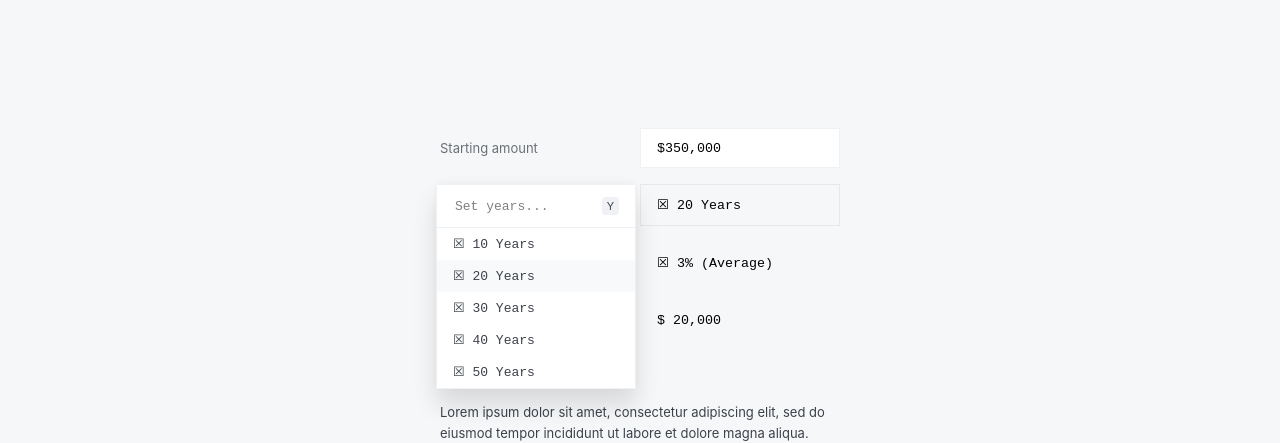
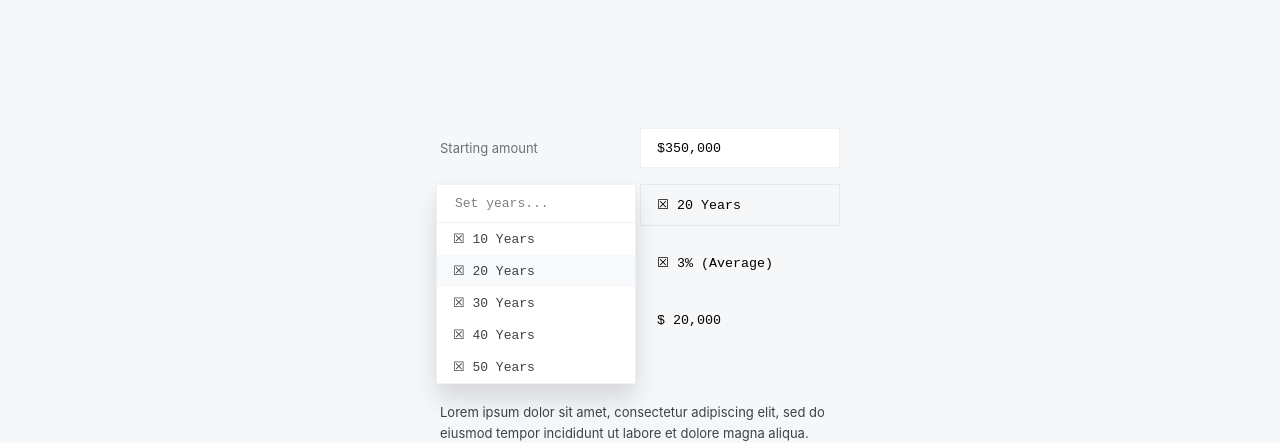
Before and after one commit to moeamaya/choice, a Next.js app: page / in a window 1280 px wide. Both pictures are taken after a click on the button "☒ 20 Years". Shown: the top 443 px of the page. Built offline with nearby package versions, Linux system fonts and the light colour scheme.

Commit message:
Refactor popover

```diff
--- /dev/null
+++ b/components/Breakpoint.tsx
@@ -0,0 +1,3 @@
+import { createBreakpoint } from 'react-use';
+
+export const useBreakpoint = createBreakpoint();
--- a/components/Choice/List.tsx
+++ b/components/Choice/List.tsx
@@ -1,5 +1,6 @@
-import { components, InputProps } from 'react-select';
+import { components } from 'react-select';
 import CreatableSelect from 'react-select/creatable';
+
 import { OptionType } from './Options';
 import { styled } from '@stitches/react';
 
@@ -79,6 +80,7 @@ const ShortcutIcon = (props: any) => {
     minWidth: `17px`,
   });
 
+  return null;
   return (
     <components.DropdownIndicator {...props}>
       <StyledShortcut>{shortcut}</StyledShortcut>
--- /dev/null
+++ b/components/Choice/Options/OptionsPopover.tsx
@@ -0,0 +1,69 @@
+import * as Popover from '@radix-ui/react-popover';
+import { styled, keyframes } from '@stitches/react';
+import { OptionType } from '.';
+import List from '../List';
+import { triggerStyle } from './styles';
+
+type Props = {
+  options: OptionType[];
+  option: OptionType;
+  setOption: (option: OptionType) => void;
+  open: boolean;
+  setOpen: (open: boolean) => void;
+  placeholder: string;
+  shortcut: string;
+};
+
+const scaleIn = keyframes({
+  '0%': { opacity: 0, transform: 'scale(0.85)' },
+  '100%': { opacity: 1, transform: 'scale(1)' },
+});
+
+const PopoverStyledContent = styled(Popover.Content, {
+  transformOrigin: 'var(--radix-popover-content-transform-origin)',
+  animation: `${scaleIn} 0.1s ease-out`,
+  border: `1px solid #EFF1F4`,
+  borderRadius: `2px`,
+  fontFamily: `monospace`,
+  width: `200px`,
+  boxShadow: `0px 16px 24px 0px hsla(222, 63%, 3%, 0.12), 0px -2px 8px 0px hsla(222, 63%, 3%, 0.04)`,
+});
+
+const PopoverStyledTrigger = styled(Popover.Trigger, triggerStyle);
+
+const OptionsPopover = ({
+  open,
+  setOpen,
+  options,
+  option,
+  setOption,
+  placeholder,
+  shortcut,
+}: Props) => {
+  return (
+    <Popover.Root open={open} onOpenChange={setOpen}>
+      <PopoverStyledTrigger className={open ? 'active' : ''}>
+        {option.label}
+      </PopoverStyledTrigger>
+      <PopoverStyledContent
+        align="start"
+        side="left"
+        sideOffset={4}
+        onEscapeKeyDown={() => setOpen(false)}
+      >
+        <List
+          options={options}
+          defaultValue={option}
+          placeholder={placeholder}
+          shortcut={shortcut}
+          onSelect={(option: OptionType) => {
+            setOption(option);
+            setOpen(false);
+          }}
+        />
+      </PopoverStyledContent>
+    </Popover.Root>
+  );
+};
+
+export default OptionsPopover;
--- a/components/Choice/Options.tsx
+++ b/components/Choice/Options/index.tsx
@@ -1,22 +1,19 @@
-import { useRef, useState } from 'react';
+import { useState } from 'react';
 import { styled, keyframes } from '@stitches/react';
 
-import { createBreakpoint } from 'react-use';
-
-import * as Popover from '@radix-ui/react-popover';
 import * as Dialog from '@radix-ui/react-dialog';
 
 import { useHotkeys } from 'react-hotkeys-hook';
-import List from './List';
+import { useBreakpoint } from '../../Breakpoint';
+
+import OptionsPopover from './OptionsPopover';
+import List from '../List';
+import { triggerStyle } from './styles';
 
 export type OptionType = {
   label: string;
   value: string;
 };
-
-const SCROLL_BUFFER = 16; // pixels
-
-const useBreakpoint = createBreakpoint();
 
 type Props = {
   options: OptionType[];
@@ -27,34 +24,11 @@ type Props = {
   label: string;
 };
 
-const triggerStyle = {
-  transformOrigin: 'var(--radix-popover-content-transform-origin)',
-  border: `1px solid transparent`,
-  width: `200px`,
-  marginLeft: `auto`,
-  background: `transparent`,
-  padding: `12px 16px`,
-  textAlign: `left`,
-  fontFamily: `monospace`,
-  '&:hover': {
-    border: `1px solid #EFF1F4`,
-  },
-  '&.active': {
-    border: `1px solid #E6E8EB`,
-  },
-};
-
-const PopoverStyledTrigger = styled(Popover.Trigger, triggerStyle);
 const DialogStyledTrigger = styled(Dialog.Trigger, triggerStyle);
 
 const scaleUp = keyframes({
   '0%': { opacity: 0, transform: 'translate(-50%, -48%) scale(0.96)' },
   '100%': { opacity: 1, transform: 'translate(-50%, -50%) scale(1)' },
-});
-
-const scaleIn = keyframes({
-  '0%': { opacity: 0, transform: 'scale(0.85)' },
-  '100%': { opacity: 1, transform: 'scale(1)' },
 });
 
 const DialogStyledTitle = styled(Dialog.Title, {
@@ -92,16 +66,6 @@ const DialogStyledContent = styled(Dialog.Content, {
   maxHeight: `85vh`,
 });
 
-const PopoverStyledContent = styled(Popover.Content, {
-  transformOrigin: 'var(--radix-popover-content-transform-origin)',
-  animation: `${scaleIn} 0.1s ease-out`,
-  border: `1px solid #EFF1F4`,
-  borderRadius: `2px`,
-  fontFamily: `monospace`,
-  width: `200px`,
-  boxShadow: `0px 16px 24px 0px hsla(222, 63%, 3%, 0.12), 0px -2px 8px 0px hsla(222, 63%, 3%, 0.04)`,
-});
-
 const Options = ({
   options,
   option,
@@ -120,28 +84,15 @@ const Options = ({
 
   if (breakpoint === 'laptop' || breakpoint === 'laptopL') {
     return (
-      <Popover.Root open={open} onOpenChange={setOpen}>
-        <PopoverStyledTrigger className={open ? 'active' : ''}>
-          {option.label}
-        </PopoverStyledTrigger>
-        <PopoverStyledContent
-          align="start"
-          side="left"
-          sideOffset={4}
-          onEscapeKeyDown={() => setOpen(false)}
-        >
-          <List
-            options={options}
-            defaultValue={option}
-            placeholder={placeholder}
-            shortcut={shortcut}
-            onSelect={(option: OptionType) => {
-              setOption(option);
-              setOpen(false);
-            }}
-          />
-        </PopoverStyledContent>
-      </Popover.Root>
+      <OptionsPopover
+        options={options}
+        option={option}
+        setOption={setOption}
+        open={open}
+        setOpen={setOpen}
+        placeholder={placeholder}
+        shortcut={shortcut}
+      />
     );
   } else {
     return (
--- /dev/null
+++ b/components/Choice/Options/styles.ts
@@ -0,0 +1,16 @@
+export const triggerStyle = {
+  transformOrigin: 'var(--radix-popover-content-transform-origin)',
+  border: `1px solid transparent`,
+  width: `200px`,
+  marginLeft: `auto`,
+  background: `transparent`,
+  padding: `12px 16px`,
+  textAlign: `left`,
+  fontFamily: `monospace`,
+  '&:hover': {
+    border: `1px solid #EFF1F4`,
+  },
+  '&.active': {
+    border: `1px solid #E6E8EB`,
+  },
+};
```
